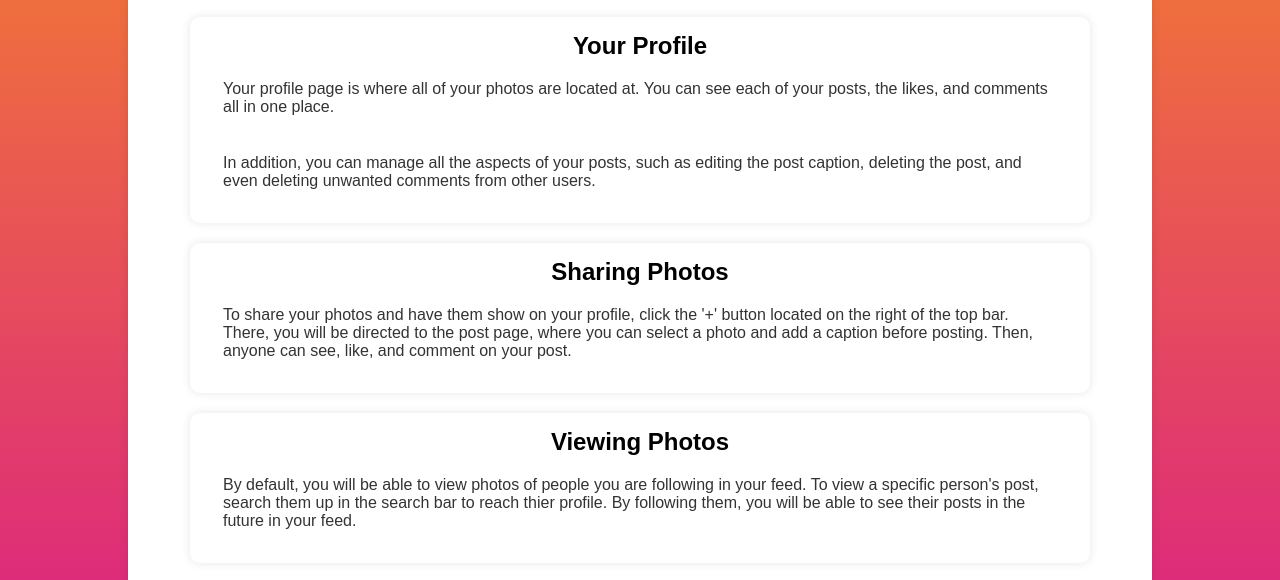
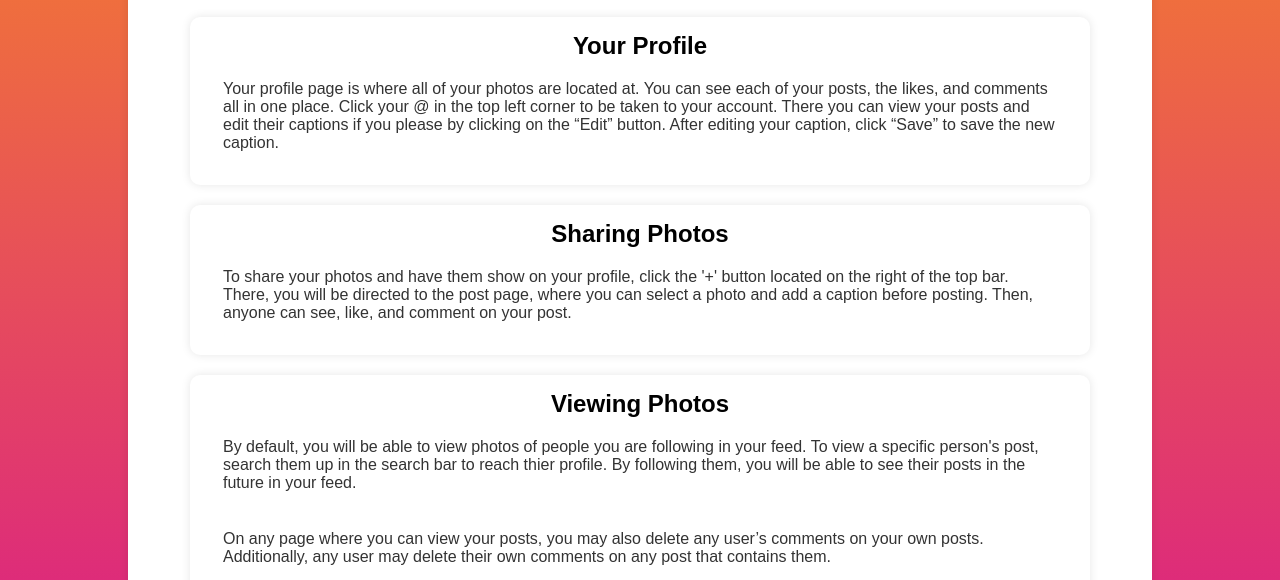
Before and after one commit to haydenroberts130/social, a plain HTML site: page social/public_html/help.html in a window 1280 px wide. Shown: the part 203-783 px from the top of the page. Drawn offline with Linux system fonts and the light colour scheme; no server answers.

Commit message:
added more to the help page

```diff
--- a/social/public_html/help.html
+++ b/social/public_html/help.html
@@ -53,14 +53,10 @@
             <h2 id="titleText">Your Profile</h2>
             <p class="helpText">
                 Your profile page is where all of your photos are located at. You can
-                see each of your posts, the likes, and comments all in one place.
-
-            </p>
-
-            <p class="helpText">
-                In addition, you can manage all the aspects of your posts, such as
-                editing the post caption, deleting the post, and even deleting
-                unwanted comments from other users.
+                see each of your posts, the likes, and comments all in one place. Click
+                your @ in the top left corner to be taken to your account. There you
+                can view your posts and edit their captions if you please by clicking on
+                the “Edit” button. After editing your caption, click “Save” to save the new caption.
             </p>
         </div>
 
@@ -83,6 +79,11 @@
                 up in the search bar to reach thier profile. By following them, you
                 will be able to see their posts in the future in your feed.
             </p>
+            <p class="helpText">
+                On any page
+                where you can view your posts, you may also delete any user’s comments
+                on your own posts. Additionally, any user may delete their own comments
+                on any post that contains them.</p>
         </div>
 
         <h1 id="titleText">Account Management</h1>
```
Also changed, not shown: 1 other file.
